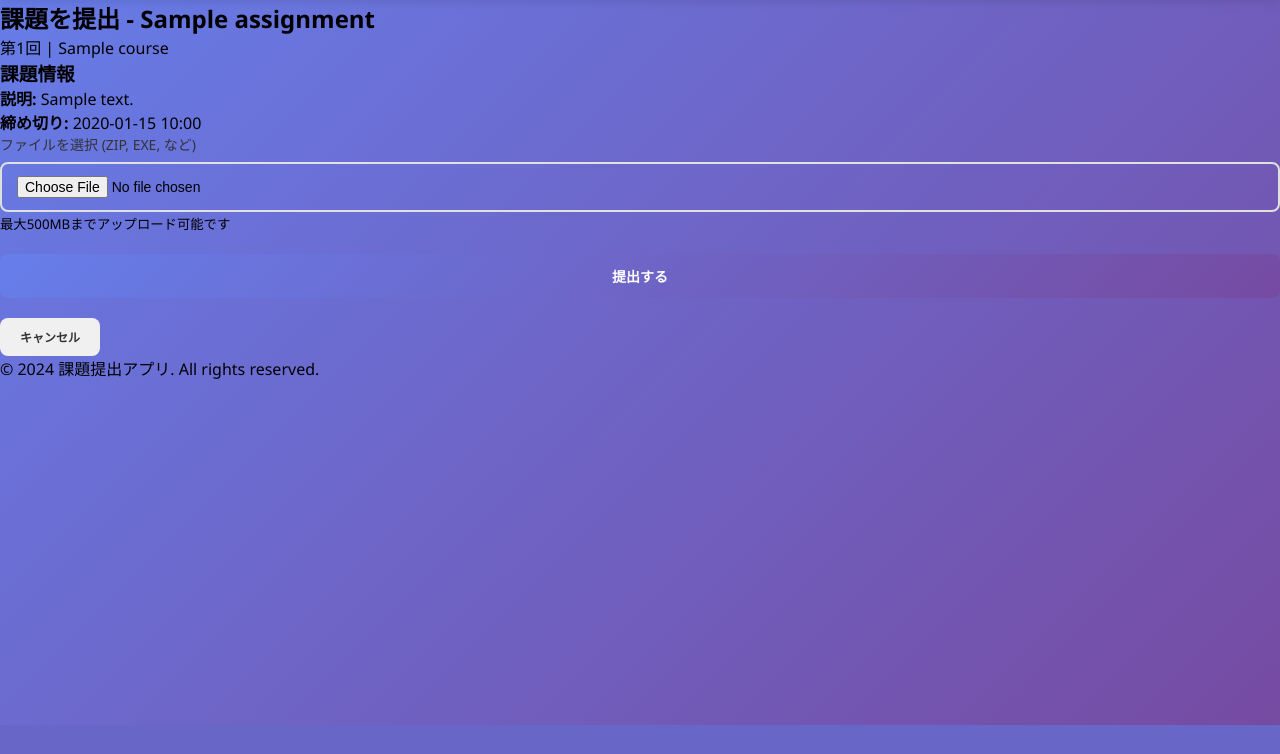
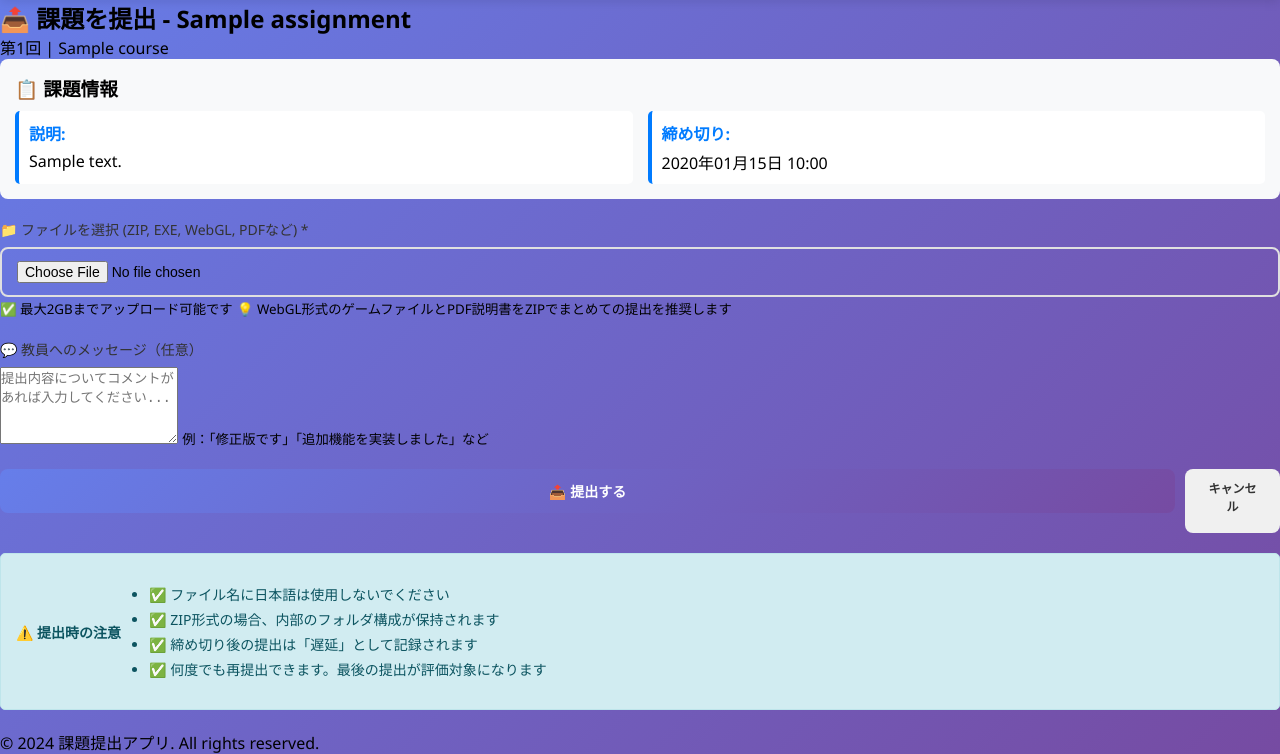
Before and after one commit to Momiji-kaede/pre-submit-app, a Flask app: template templates/student/submit_assignment.html in a window 1280 px wide. Shown: the part 75-829 px from the top of the page. Before the commit the page ends 800 px from the top, so only its background shows below. Run offline with Flask 3, Linux system fonts and the light colour scheme; the template is opened without the code that fills it: values that come from a table or form of the project are taken from there, others are empty; tables that the repository leaves empty hold one stand-in row (values such as "Sample post").

Commit message:
feat: 課題提出フォームを改善（メッセージ機能追加）

```diff
--- a/templates/student/submit_assignment.html
+++ b/templates/student/submit_assignment.html
@@ -4,24 +4,115 @@
 
 {% block content %}
 <div class="submit-assignment">
-    <h2>課題を提出 - {{ assignment.title }}</h2>
+    <h2>📤 課題を提出 - {{ assignment.title }}</h2>
     <p>第{{ assignment.lecture_number }}回 | {{ course.course_name }}</p>
 
     <div class="assignment-info">
-        <h3>課題情報</h3>
-        <p><strong>説明:</strong> {{ assignment.description or '説明なし' }}</p>
-        <p><strong>締め切り:</strong> {{ assignment.deadline.strftime('%Y-%m-%d %H:%M') }}</p>
+        <h3>📋 課題情報</h3>
+        <div class="info-grid">
+            <div class="info-item">
+                <strong>説明:</strong>
+                <p>{{ assignment.description or '説明なし' }}</p>
+            </div>
+            <div class="info-item">
+                <strong>締め切り:</strong>
+                <p>{{ assignment.deadline.strftime('%Y年%m月%d日 %H:%M') }}</p>
+            </div>
+        </div>
     </div>
 
     <form method="POST" enctype="multipart/form-data" class="form-block">
         <div class="form-group">
-            <label for="file">ファイルを選択 (ZIP, EXE, など)</label>
-            <input type="file" id="file" name="file" required>
-            <small>最大500MBまでアップロード可能です</small>
+            <label for="file">📁 ファイルを選択 (ZIP, EXE, WebGL, PDFなど) *</label>
+            <input type="file" id="file" name="file" required accept=".zip,.exe,.unity3d,.bin,.wasm,.json,.pdf">
+            <small>✅ 最大2GBまでアップロード可能です</small>
+            <small>💡 WebGL形式のゲームファイルとPDF説明書をZIPでまとめての提出を推奨します</small>
         </div>
 
-        <button type="submit" class="btn btn-primary">提出する</button>
-        <a href="{{ url_for('student_course_assignments', course_id=course.id) }}" class="btn btn-secondary">キャンセル</a>
+        <div class="form-group">
+            <label for="message">💬 教員へのメッセージ（任意）</label>
+            <textarea
+                id="message"
+                name="message"
+                placeholder="提出内容についてコメントがあれば入力してください..."
+                rows="5"
+            ></textarea>
+            <small>例：「修正版です」「追加機能を実装しました」など</small>
+        </div>
+
+        <div class="form-actions">
+            <button type="submit" class="btn btn-primary">📤 提出する</button>
+            <a href="{{ url_for('student_course_assignments', course_id=course.id) }}" class="btn btn-secondary">キャンセル</a>
+        </div>
     </form>
+
+    <!-- 注意事項 -->
+    <div class="alert alert-info">
+        <h4>⚠️ 提出時の注意</h4>
+        <ul>
+            <li>✅ ファイル名に日本語は使用しないでください</li>
+            <li>✅ ZIP形式の場合、内部のフォルダ構成が保持されます</li>
+            <li>✅ 締め切り後の提出は「遅延」として記録されます</li>
+            <li>✅ 何度でも再提出できます。最後の提出が評価対象になります</li>
+        </ul>
+    </div>
 </div>
+
+<style>
+.assignment-info {
+    background-color: #f8f9fa;
+    padding: 15px;
+    border-radius: 8px;
+    margin-bottom: 20px;
+}
+
+.info-grid {
+    display: grid;
+    grid-template-columns: 1fr 1fr;
+    gap: 15px;
+    margin-top: 10px;
+}
+
+.info-item {
+    padding: 10px;
+    background-color: white;
+    border-radius: 5px;
+    border-left: 4px solid #007bff;
+}
+
+.info-item strong {
+    display: block;
+    margin-bottom: 5px;
+    color: #007bff;
+}
+
+.form-actions {
+    display: flex;
+    gap: 10px;
+    margin-top: 20px;
+}
+
+.alert-info {
+    background-color: #d1ecf1;
+    border: 1px solid #bee5eb;
+    color: #0c5460;
+    padding: 15px;
+    border-radius: 5px;
+    margin-top: 20px;
+}
+
+.alert-info h4 {
+    margin-top: 0;
+    color: #0c5460;
+}
+
+.alert-info ul {
+    margin: 10px 0;
+    padding-left: 20px;
+}
+
+.alert-info li {
+    margin: 5px 0;
+}
+</style>
 {% endblock %}
```
